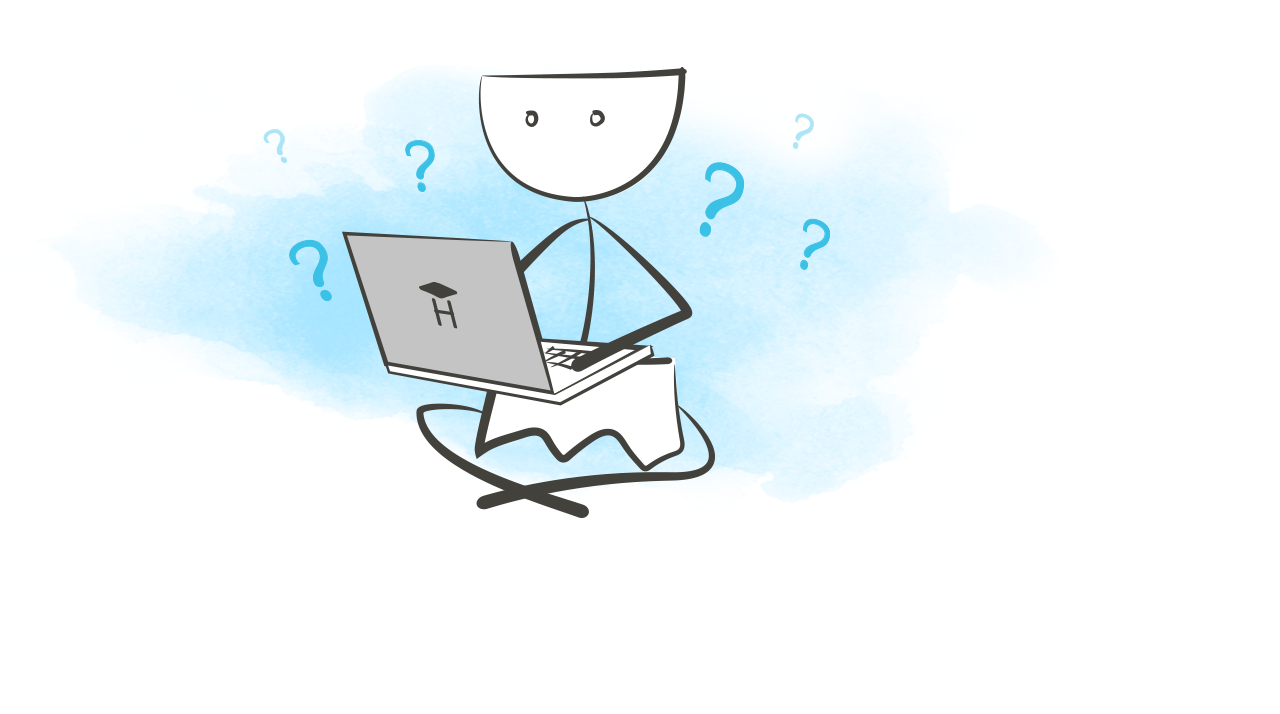
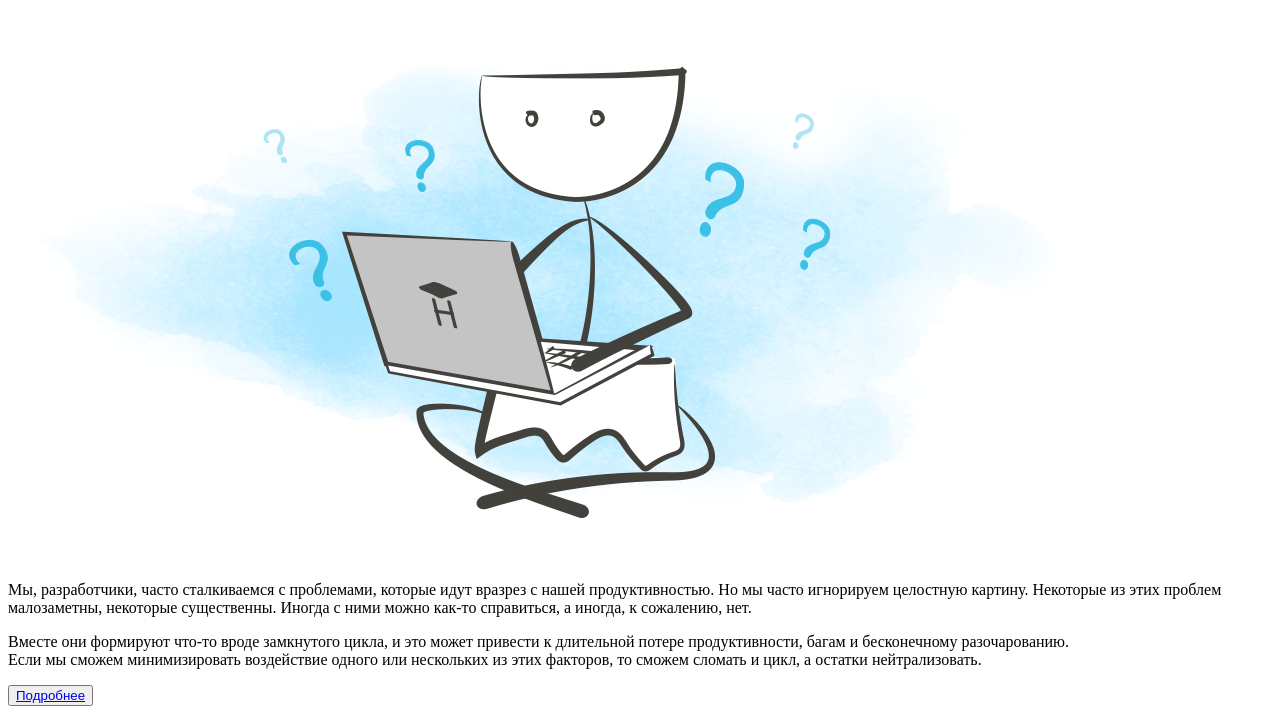
Before and after one commit to hsifananab/layout-designer-project-lvl1, a plain HTML site: page index.html in a window 1280 px wide. Shown: the part 153-867 px from the top of the page. Before the commit the page ends 800 px from the top, so only its background shows below. Drawn offline with Linux system fonts and the light colour scheme; a web font is replaced by a local one.

Commit message:
add header html

```diff
--- a/index.html
+++ b/index.html
@@ -18,7 +18,24 @@
                         искажения</span><br>
                     в программировании
                 </h1>
-                <img src="./images/main.png" alt="" class="header__image">
+                <img src="./src/images/main.png" alt="" class="header__image">
+                <div class="header__content">
+                    <div class="header__item">
+                        <p>Мы, разработчики, часто сталкиваемся с проблемами, которые идут вразрез с нашей
+                        продуктивностью. Но мы часто игнорируем целостную картину. Некоторые из этих проблем
+                        малозаметны, некоторые существенны. Иногда с ними можно как-то справиться, а иногда, к
+                        сожалению, нет.</p>
+                    </div>
+                    <div class="header__item">
+                        <p>Вместе они формируют что-то вроде замкнутого цикла, и это может привести к длительной потере продуктивности, багам и бесконечному разочарованию.<br>
+                        Если мы сможем минимизировать воздействие одного или нескольких из этих факторов, то сможем
+                        сломать и цикл, а остатки нейтрализовать.</p>
+
+                        <button class="button">
+                            <a href="#navigation">Подробнее</a>
+                        </button>
+                    </div>
+                </div>
             </div>
         </div>
     </header>
--- a/src/styles/style.css
+++ b/src/styles/style.css
@@ -8,6 +8,43 @@ body {
 
     line-height: 1.6em;
 }
+
+h1,
+h2,
+h3,
+h4 {
+margin: 0;
+
+font-weight: normal;
+font-family: "Neucha", cursive;
+
+line-height: 1.2em;
+}
+
+*::before,
+*::after {
+box-sizing: border-box;
+}
+
+h1 {
+font-size: 72px;
+}
+
+h2 {
+font-size: 60px;
+}
+
+h3 {
+font-size: 34px;
+}
+
+.title-orange {
+color: #fe8a02;
+}
+
+/* Container */
+
+
 
 /* Цвета
 Белый: #fff
```
